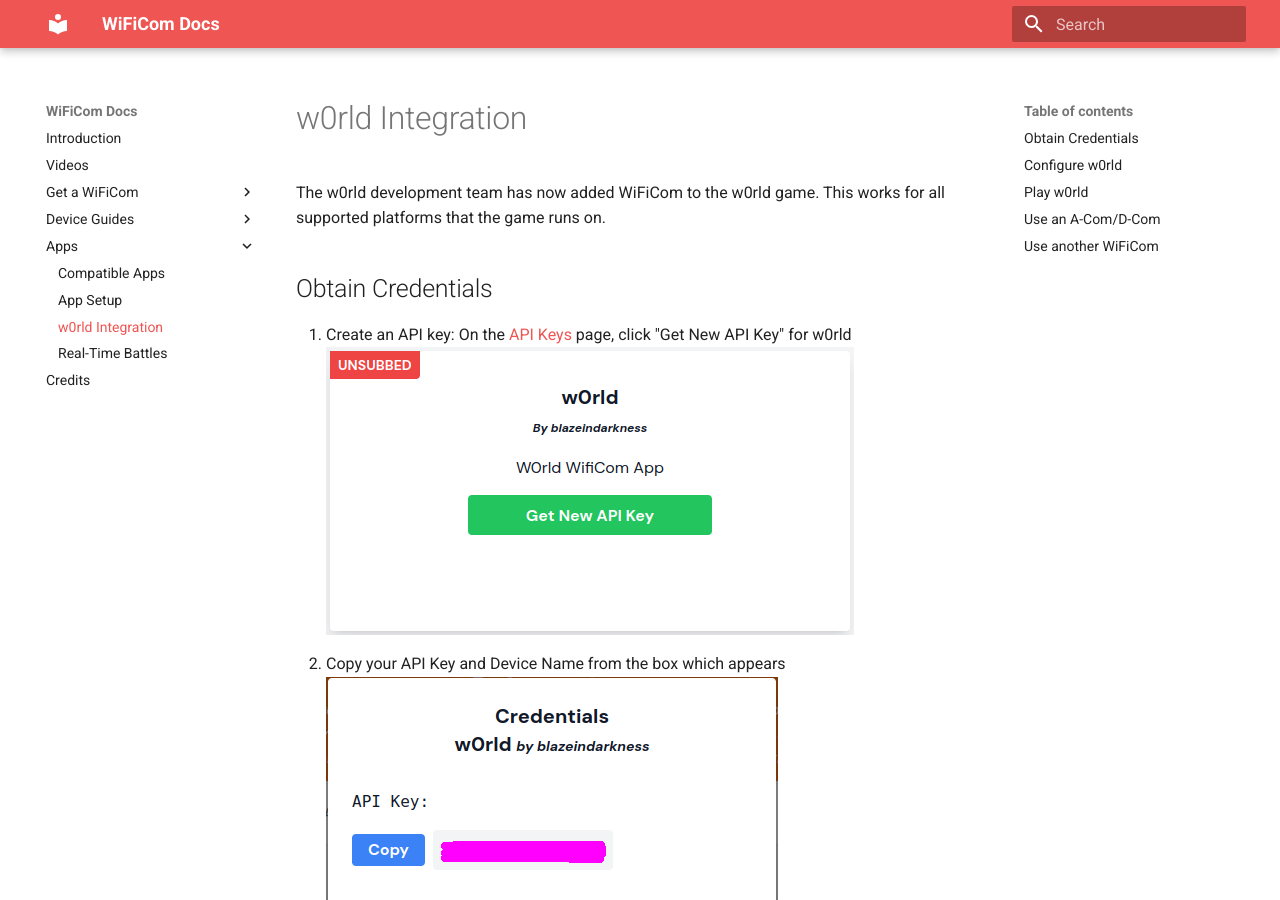
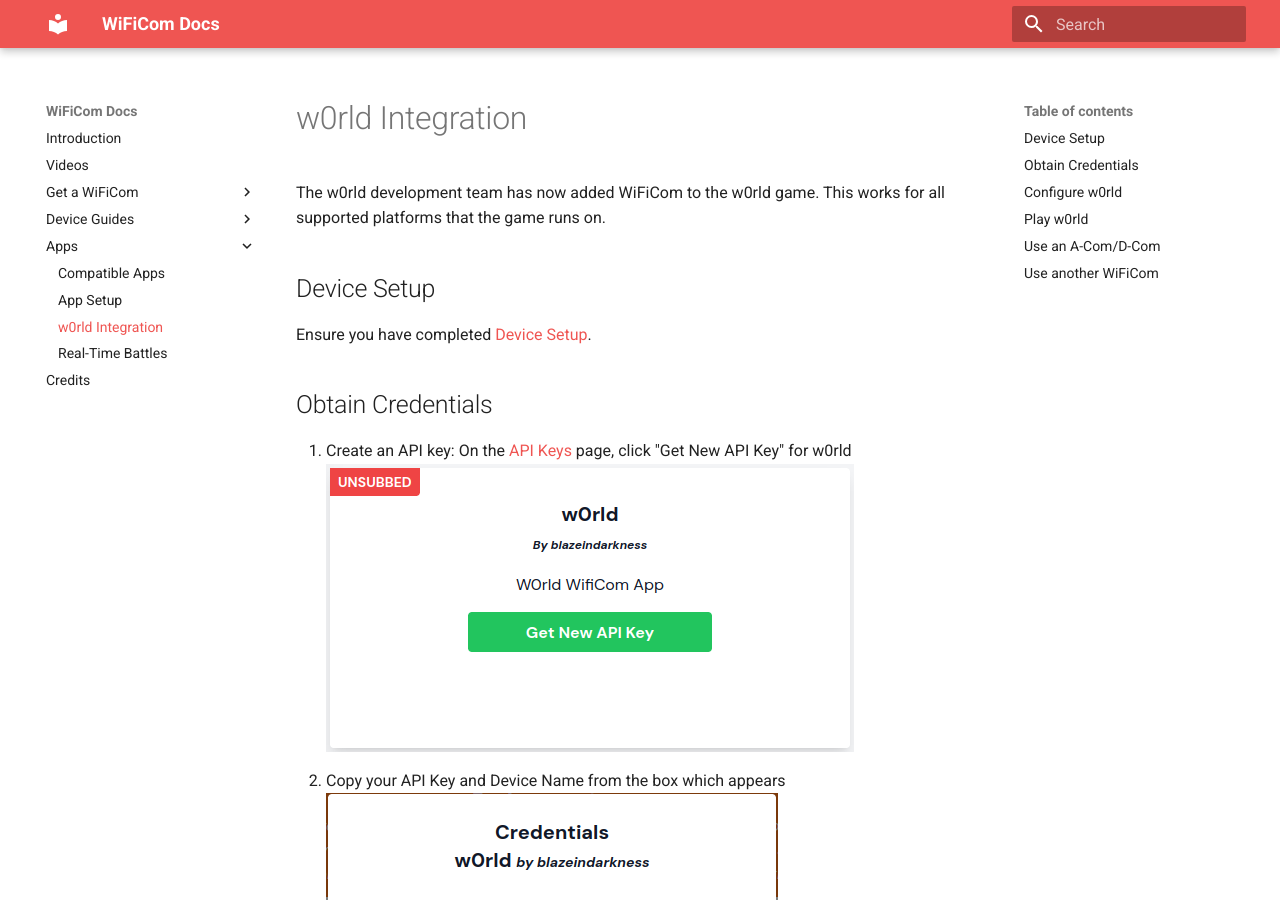
Before and after one commit to mechawrench/wificom-docs, an MkDocs documentation site: the page built from docs/w0rld_integration.md, in a window 1280 px wide and 900 px high. Built offline with MkDocs 1.6.1 and Material for MkDocs 9.7.7, drawn with Linux system fonts in a browser that asks for light colours.

Commit message:
w0rld mention device setup

```diff
--- a/docs/w0rld_integration.md
+++ b/docs/w0rld_integration.md
@@ -1,6 +1,9 @@
 # w0rld Integration
 
 The w0rld development team has now added WiFiCom to the w0rld game.  This works for all supported platforms that the game runs on.
+
+## Device Setup
+Ensure you have completed [Device Setup](device_setup.md).
 
 ## Obtain Credentials
 1. Create an API key: On the [API Keys](https://wificom.dev/app-credentials) page, click "Get New API Key" for w0rld
```
